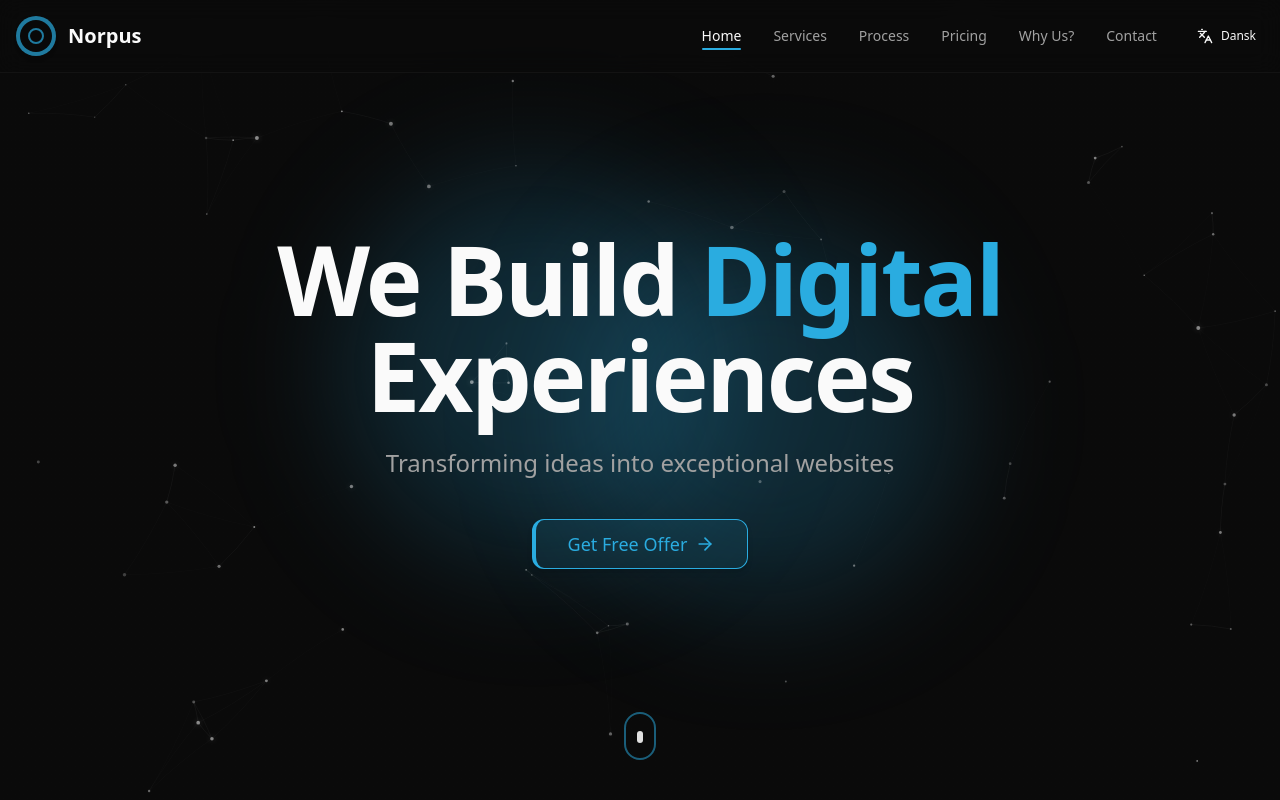
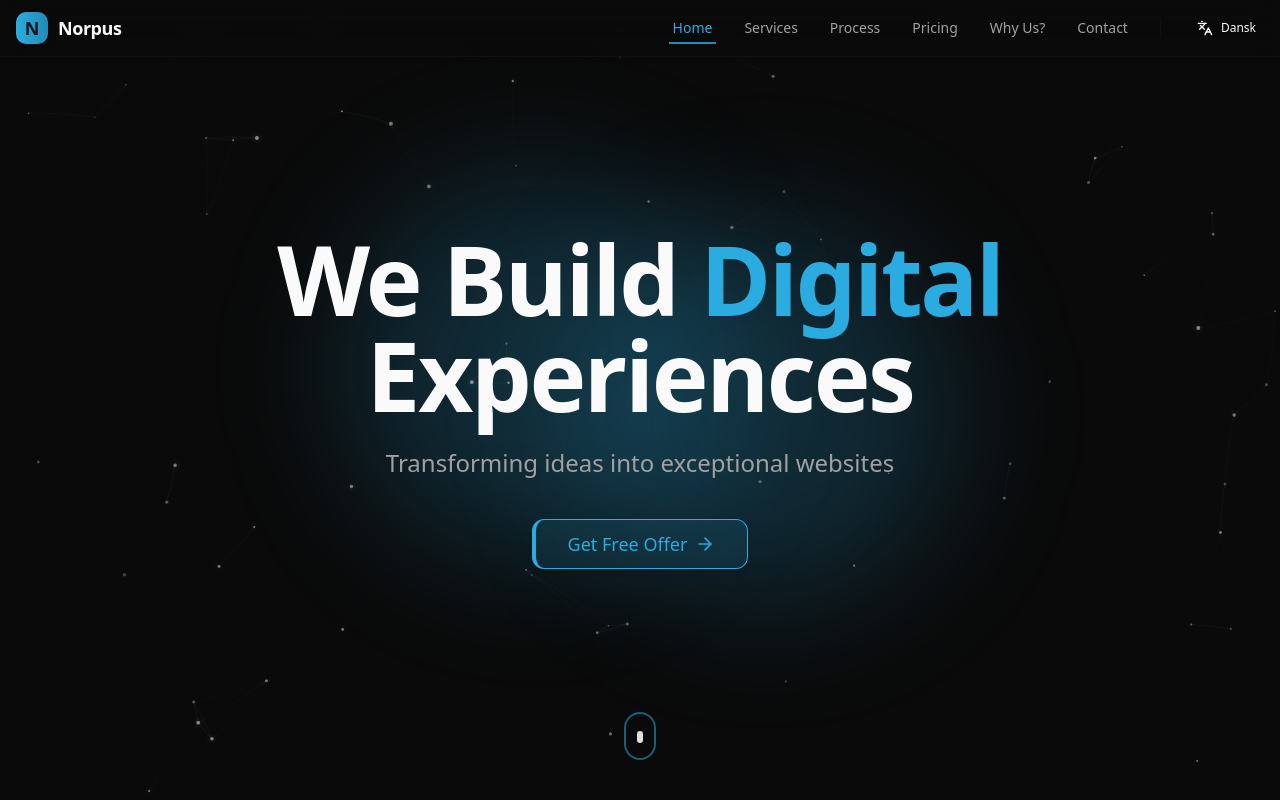
Before and after one commit to Abdulhamidsa/norpus, a Next.js app: page / in a window 1280 px wide. Shown: the top 800 px of the page. Built offline with nearby package versions, Linux system fonts and the light colour scheme.

Commit message:
feat: enhance Navbar component with improved layout, styling, and mobile menu design

```diff
--- a/src/components/Navbar.tsx
+++ b/src/components/Navbar.tsx
@@ -39,71 +39,71 @@ export function Navbar({ scrollTo, activeSection, enterButton, enterLink, leaveL
   const { t } = useTranslation();
 
   return (
-    <header className="fixed top-0 left-0 right-0 z-50 bg-background/80 backdrop-blur-md border-b border-border/40">
-      <div className="container mx-auto px-4 py-4 flex items-center justify-between">
+    <header className="fixed top-0 left-0 right-0 z-50 bg-background/90 backdrop-blur-lg border-b border-border/30 shadow-sm">
+      <div className="container mx-auto px-4 py-3 flex items-center justify-between">
         {/* Logo */}
         <motion.div initial={{ opacity: 0 }} animate={{ opacity: 1 }} transition={{ duration: 0.5 }} className="flex items-center gap-2">
           <Link
             href="/"
-            className="flex items-center gap-3"
+            className="flex items-center gap-2.5"
             onClick={() => {
               if (isMobile) setMenuOpen(false);
             }}
           >
-            <div className="w-10 h-10 rounded-full bg-gradient-to-r from-primary to-secondary p-1 shadow-md animate-pulse">
-              <div className="w-full h-full bg-background rounded-full flex items-center justify-center">
-                <div className="w-4 h-4 rounded-full border-2 border-secondary"></div>
-              </div>
+            <div className="relative w-8 h-8 rounded-md bg-gradient-to-r from-primary to-primary/80 shadow-sm flex items-center justify-center">
+              <span className="text-primary-foreground text-lg font-bold">N</span>
             </div>
-            {/* <span className="text-2xl font-bold bg-clip-text text-transparent bg-gradient-to-r from-purple-400 to-pink-400">Norpus Studio</span> */}
-            <span className="text-xl font-bold">Norpus</span>
+            <span className="text-lg font-semibold tracking-tight">Norpus</span>
           </Link>
         </motion.div>
 
         {/* Navigation */}
         {isMobile ? (
-          <div className="flex items-center gap-4">
+          <div className="flex items-center gap-3">
             <LanguageToggle onMouseEnter={enterButton} onMouseLeave={leaveLink} />
-            <motion.button initial={{ opacity: 0 }} animate={{ opacity: 1 }} onClick={() => setMenuOpen(!menuOpen)} className="p-2 rounded-md hover:bg-accent" onMouseEnter={enterButton} onMouseLeave={leaveLink}>
-              {menuOpen ? <X size={24} /> : <Menu size={24} />}
-            </motion.button>
+            <button onClick={() => setMenuOpen(!menuOpen)} className={cn("p-1.5 rounded border border-border/30 transition-all duration-200", menuOpen ? "bg-primary/10 text-primary" : "hover:border-primary/30")} onMouseEnter={enterButton} onMouseLeave={leaveLink}>
+              {menuOpen ? <X size={20} /> : <Menu size={20} />}
+            </button>
           </div>
         ) : (
-          <motion.nav initial={{ opacity: 0 }} animate={{ opacity: 1 }} transition={{ duration: 0.5, delay: 0.1 }} className="flex items-center gap-8">
-            <NavLink active={activeSection === "home"} onClick={() => scrollTo(refs.heroRef)} onMouseEnter={enterLink} onMouseLeave={leaveLink}>
-              {t("nav.home")}
-            </NavLink>
-            <NavLink active={activeSection === "services"} onClick={() => scrollTo(refs.servicesRef)} onMouseEnter={enterLink} onMouseLeave={leaveLink}>
-              {t("nav.services")}
-            </NavLink>
-            <NavLink active={activeSection === "process"} onClick={() => scrollTo(refs.processRef)} onMouseEnter={enterLink} onMouseLeave={leaveLink}>
-              {t("nav.process")}
-            </NavLink>
-            <NavLink active={activeSection === "pricing"} onClick={() => scrollTo(refs.pricingRef)} onMouseEnter={enterLink} onMouseLeave={leaveLink}>
-              {t("nav.pricing")}
-            </NavLink>
-            <NavLink active={activeSection === "whyus"} onClick={() => scrollTo(refs.whyUsRef)} onMouseEnter={enterLink} onMouseLeave={leaveLink}>
-              {t("nav.whyus")}
-            </NavLink>
-            <NavLink active={activeSection === "contact"} onClick={() => scrollTo(refs.contactRef)} onMouseEnter={enterLink} onMouseLeave={leaveLink}>
-              {t("nav.contact")}
-            </NavLink>
+          <motion.nav initial={{ opacity: 0 }} animate={{ opacity: 1 }} transition={{ duration: 0.5, delay: 0.1 }} className="flex items-center gap-6">
+            {navKeys.map(({ key, ref }) => (
+              <NavLink key={key} active={activeSection === key} onClick={() => scrollTo(refs[ref as keyof typeof refs])} onMouseEnter={enterLink} onMouseLeave={leaveLink}>
+                {t(`nav.${key}`)}
+              </NavLink>
+            ))}
+            <div className="border-l border-border/30 h-5 mx-1"></div>
             <LanguageToggle onMouseEnter={enterButton} onMouseLeave={leaveLink} />
           </motion.nav>
         )}
       </div>
 
-      {/* Mobile Menu */}
+      {/* Mobile Menu - Enhanced Design */}
       <AnimatePresence>
         {menuOpen && (
-          <motion.div initial={{ opacity: 0 }} animate={{ opacity: 1 }} exit={{ opacity: 0 }} className="fixed top-[72px] left-0 right-0 z-40 bg-background border-b border-border overflow-hidden">
-            <div className="container mx-auto px-4 py-4 flex flex-col gap-4">
-              {navKeys.map(({ key, ref }) => (
-                <NavLink key={key} active={activeSection === key} onClick={() => scrollTo(refs[ref as keyof typeof refs])}>
-                  {t(`nav.${key}`)}
-                </NavLink>
+          <motion.div
+            initial={{ opacity: 0, height: 0 }}
+            animate={{ opacity: 1, height: "auto" }}
+            exit={{ opacity: 0, height: 0 }}
+            transition={{ duration: 0.3 }}
+            className="fixed top-[72px] left-0 right-0 z-40 bg-background/95 backdrop-blur-md border-b border-border/30 overflow-hidden shadow-lg"
+          >
+            <motion.div initial={{ opacity: 0, y: -20 }} animate={{ opacity: 1, y: 0 }} transition={{ duration: 0.3, delay: 0.1, staggerChildren: 0.05 }} className="container mx-auto px-4 py-6 flex flex-col">
+              {navKeys.map(({ key, ref }, index) => (
+                <motion.div key={key} initial={{ opacity: 0, x: -10 }} animate={{ opacity: 1, x: 0 }} transition={{ duration: 0.2, delay: 0.1 + index * 0.05 }}>
+                  <button
+                    className={cn("w-full text-left py-3 border-b border-border/10 flex items-center justify-between", activeSection === key ? "text-primary font-medium" : "text-muted-foreground")}
+                    onClick={() => {
+                      scrollTo(refs[ref as keyof typeof refs]);
+                      setMenuOpen(false);
+                    }}
+                  >
+                    <span className="text-base">{t(`nav.${key}`)}</span>
+                    {activeSection === key && <div className="w-1.5 h-1.5 rounded-full bg-primary"></div>}
+                  </button>
+                </motion.div>
               ))}
-            </div>
+            </motion.div>
           </motion.div>
         )}
       </AnimatePresence>
@@ -113,9 +113,14 @@ export function Navbar({ scrollTo, activeSection, enterButton, enterLink, leaveL
 
 function NavLink({ children, active = false, onClick, onMouseEnter, onMouseLeave }: { children: React.ReactNode; active?: boolean; onClick?: () => void; onMouseEnter?: () => void; onMouseLeave?: () => void }) {
   return (
-    <motion.button onClick={onClick} onMouseEnter={onMouseEnter} onMouseLeave={onMouseLeave} className={cn("relative text-sm font-medium transition-colors hover:text-foreground cursor-pointer", active ? "text-foreground" : "text-muted-foreground")}>
-      {children}
-      {active && <motion.div layoutId="activeNavIndicator" className="absolute -bottom-1 left-0 right-0 h-0.5 bg-primary rounded-full" />}
-    </motion.button>
+    <button onClick={onClick} onMouseEnter={onMouseEnter} onMouseLeave={onMouseLeave} className={cn("relative py-1.5 px-1 text-sm transition-colors cursor-pointer group", active ? "text-primary font-medium" : "text-muted-foreground hover:text-foreground")}>
+      {/* Static content */}
+      <span className="relative z-10">{children}</span>
+
+      {/* Better indicator - no layoutId animation to avoid lag */}
+      <div className={cn("absolute bottom-0 left-0 w-full h-[2px] transition-transform duration-200", active ? "scale-x-100" : "scale-x-0 group-hover:scale-x-100")}>
+        <div className="w-full h-full bg-primary/80"></div>
+      </div>
+    </button>
   );
 }
```
